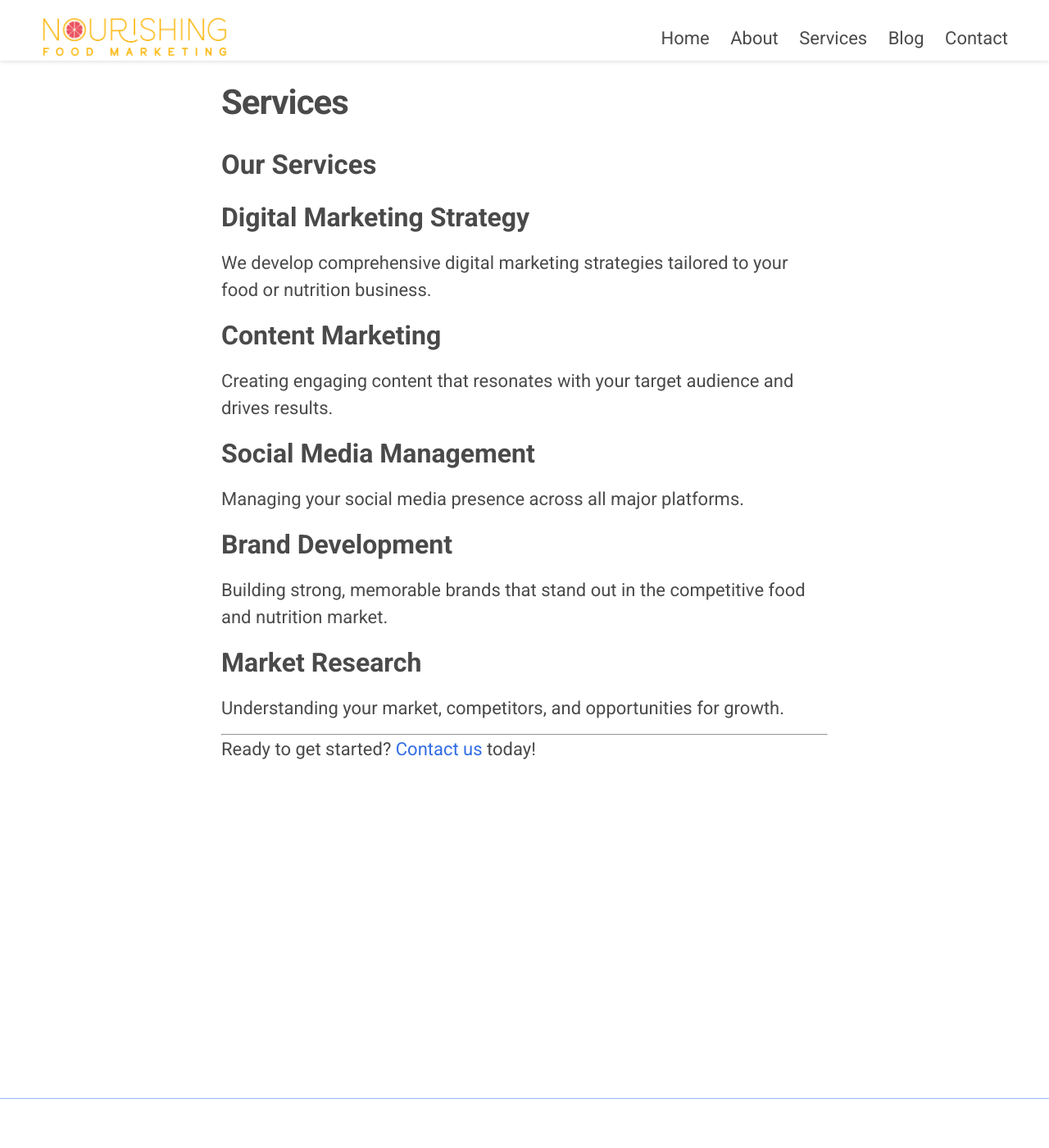
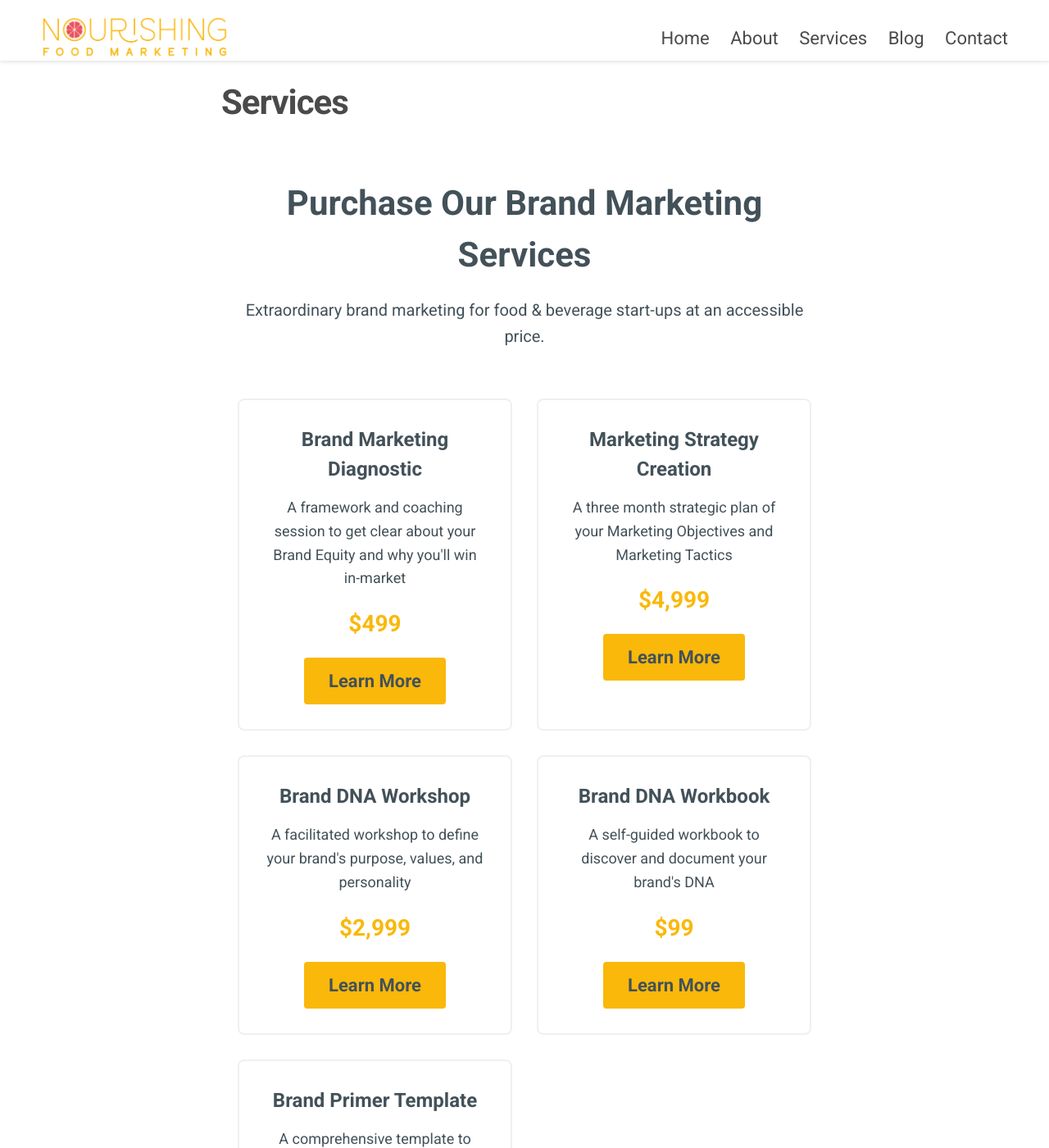
Before and after one commit to sekka1/nourishingfoodmarketing, a Jekyll site: the page built from services.md, in a window 1280 px wide and 1400 px high. Shown: the whole window at 82% size. Built offline with Jekyll 4.4.1, drawn with Linux system fonts in a browser that asks for light colours; some of the changed text lies outside the part shown.

Commit message:
Add services dropdown menu and update services overview page
Agent-Logs-Url: https://github.com/sekka1/nourishingfoodmarketing/sessions/450d52c9-a349-4d00-8a14-383924107660

Co-authored-by: sekka1 <575972+sekka1@users.noreply.github.com>

```diff
--- a/_includes/header.html
+++ b/_includes/header.html
@@ -21,7 +21,16 @@
           <div class="trigger">
             <a class="page-link" href="{{ '/' | relative_url }}">Home</a>
             <a class="page-link" href="{{ '/about/' | relative_url }}">About</a>
-            <a class="page-link" href="{{ '/services/' | relative_url }}">Services</a>
+            <div class="dropdown">
+              <a class="page-link dropdown-toggle" href="{{ '/services/' | relative_url }}">Services</a>
+              <div class="dropdown-menu">
+                <a class="dropdown-item" href="{{ '/services/marketing-strategy/' | relative_url }}">Marketing Strategy Creation</a>
+                <a class="dropdown-item" href="{{ '/services/brand-diagnostic/' | relative_url }}">Brand Marketing Diagnostic</a>
+                <a class="dropdown-item" href="{{ '/services/brand-workshop/' | relative_url }}">Brand DNA Workshop</a>
+                <a class="dropdown-item" href="{{ '/services/brand-workbook/' | relative_url }}">Brand DNA Workbook</a>
+                <a class="dropdown-item" href="{{ '/services/brand-primer/' | relative_url }}">Brand Primer Template</a>
+              </div>
+            </div>
             <a class="page-link" href="{{ '/blog/' | relative_url }}">Blog</a>
             <a class="page-link" href="{{ '/contact/' | relative_url }}">Contact</a>
           </div>
--- a/_sass/minima.scss
+++ b/_sass/minima.scss
@@ -72,3 +72,65 @@ $on-laptop:        800px !default;
   width: auto;
   display: block;
 }
+
+/* Dropdown Menu */
+.dropdown {
+  position: relative;
+  display: inline-block;
+}
+
+.dropdown-menu {
+  display: none;
+  position: absolute;
+  background-color: #fff;
+  min-width: 250px;
+  box-shadow: 0 4px 8px rgba(0,0,0,0.15);
+  z-index: 1001;
+  border-radius: 4px;
+  padding: 8px 0;
+  top: 100%;
+  left: 0;
+}
+
+.dropdown:hover .dropdown-menu {
+  display: block;
+}
+
+.dropdown-item {
+  color: #435159 !important;
+  padding: 12px 20px;
+  text-decoration: none;
+  display: block;
+  font-size: 16px;
+  transition: background-color 0.2s ease;
+}
+
+.dropdown-item:hover {
+  background-color: #f5f5f5;
+  color: #fab80a !important;
+}
+
+/* Mobile dropdown */
+@media screen and (max-width: 600px) {
+  .dropdown-menu {
+    position: static;
+    box-shadow: none;
+    background-color: transparent;
+    min-width: 100%;
+    padding: 0;
+    margin-left: 20px;
+  }
+
+  .dropdown:hover .dropdown-menu {
+    display: none;
+  }
+
+  .nav-trigger:checked ~ .trigger .dropdown .dropdown-menu {
+    display: block;
+  }
+
+  .dropdown-item {
+    padding: 8px 0;
+    font-size: 14px;
+  }
+}
--- a/services.md
+++ b/services.md
@@ -4,28 +4,140 @@ title: Services
 permalink: /services/
 ---
 
-# Our Services
+<style>
+.services-overview {
+  max-width: 1200px;
+  margin: 0 auto;
+  padding: 40px 20px;
+}
 
-## Digital Marketing Strategy
+.services-overview h1 {
+  text-align: center;
+  color: #435159;
+  font-size: 42px;
+  margin-bottom: 20px;
+}
 
-We develop comprehensive digital marketing strategies tailored to your food or nutrition business.
+.services-overview .intro {
+  text-align: center;
+  color: #435159;
+  font-size: 20px;
+  max-width: 800px;
+  margin: 0 auto 60px;
+  line-height: 1.6;
+}
 
-## Content Marketing
+.services-grid {
+  display: grid;
+  grid-template-columns: repeat(auto-fit, minmax(300px, 1fr));
+  gap: 30px;
+  margin-top: 40px;
+}
 
-Creating engaging content that resonates with your target audience and drives results.
+.service-card {
+  background: #fff;
+  border: 2px solid #eef0f2;
+  border-radius: 8px;
+  padding: 30px;
+  text-align: center;
+  transition: all 0.3s ease;
+}
 
-## Social Media Management
+.service-card:hover {
+  border-color: #fab80a;
+  box-shadow: 0 4px 12px rgba(0,0,0,0.1);
+  transform: translateY(-5px);
+}
 
-Managing your social media presence across all major platforms.
+.service-card h2 {
+  color: #435159;
+  font-size: 24px;
+  margin-bottom: 15px;
+}
 
-## Brand Development
+.service-card p {
+  color: #435159;
+  font-size: 18px;
+  line-height: 1.6;
+  margin-bottom: 20px;
+}
 
-Building strong, memorable brands that stand out in the competitive food and nutrition market.
+.service-card .price {
+  color: #fab80a;
+  font-size: 28px;
+  font-weight: bold;
+  margin-bottom: 20px;
+}
 
-## Market Research
+.service-card .learn-more {
+  display: inline-block;
+  background: #fab80a;
+  color: #435159;
+  padding: 12px 30px;
+  text-decoration: none;
+  border-radius: 4px;
+  font-weight: bold;
+  transition: all 0.3s ease;
+}
 
-Understanding your market, competitors, and opportunities for growth.
+.service-card .learn-more:hover {
+  background: #e95262;
+  color: #fff3e2;
+}
 
----
+@media (max-width: 768px) {
+  .services-overview h1 {
+    font-size: 32px;
+  }
 
-Ready to get started? [Contact us](/contact/) today!
+  .services-overview .intro {
+    font-size: 18px;
+  }
+
+  .services-grid {
+    grid-template-columns: 1fr;
+  }
+}
+</style>
+
+<div class="services-overview">
+  <h1>Purchase Our Brand Marketing Services</h1>
+  <p class="intro">Extraordinary brand marketing for food & beverage start-ups at an accessible price.</p>
+
+  <div class="services-grid">
+    <div class="service-card">
+      <h2>Brand Marketing Diagnostic</h2>
+      <p>A framework and coaching session to get clear about your Brand Equity and why you'll win in-market</p>
+      <div class="price">$499</div>
+      <a href="{{ '/services/brand-diagnostic/' | relative_url }}" class="learn-more">Learn More</a>
+    </div>
+
+    <div class="service-card">
+      <h2>Marketing Strategy Creation</h2>
+      <p>A three month strategic plan of your Marketing Objectives and Marketing Tactics</p>
+      <div class="price">$4,999</div>
+      <a href="{{ '/services/marketing-strategy/' | relative_url }}" class="learn-more">Learn More</a>
+    </div>
+
+    <div class="service-card">
+      <h2>Brand DNA Workshop</h2>
+      <p>A facilitated workshop to define your brand's purpose, values, and personality</p>
+      <div class="price">$2,999</div>
+      <a href="{{ '/services/brand-workshop/' | relative_url }}" class="learn-more">Learn More</a>
+    </div>
+
+    <div class="service-card">
+      <h2>Brand DNA Workbook</h2>
+      <p>A self-guided workbook to discover and document your brand's DNA</p>
+      <div class="price">$99</div>
+      <a href="{{ '/services/brand-workbook/' | relative_url }}" class="learn-more">Learn More</a>
+    </div>
+
+    <div class="service-card">
+      <h2>Brand Primer Template</h2>
+      <p>A comprehensive template to create your brand guidelines and positioning</p>
+      <div class="price">$99</div>
+      <a href="{{ '/services/brand-primer/' | relative_url }}" class="learn-more">Learn More</a>
+    </div>
+  </div>
+</div>
```
